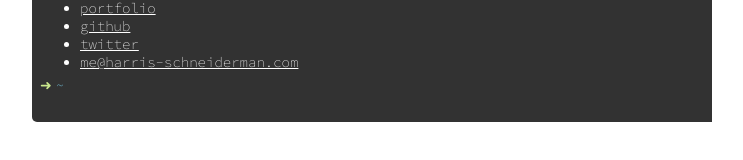
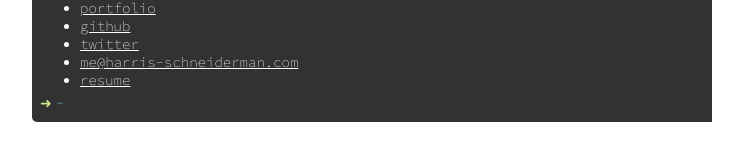
Before and after one commit to schne324/whoami, a React (Create React App) app: page / in a window 1280 px wide. Shown: the part 600-760 px from the top of the page, without its empty margins (268-1011 px from the left). Built offline with nearby package versions, Linux system fonts and the light colour scheme.

Commit message:
links to resume

```diff
--- a/src/Bio.js
+++ b/src/Bio.js
@@ -56,6 +56,15 @@ export default function Bio() {
             me@harris-schneiderman.com
           </a>
         </li>
+        <li>
+          <a
+            target='_blank'
+            rel='noopener noreferrer'
+            href='https://harris-schneiderman.com/Resume.pdf'
+          >
+            resume
+          </a>
+        </li>
       </ul>
     </div>
   )
```
